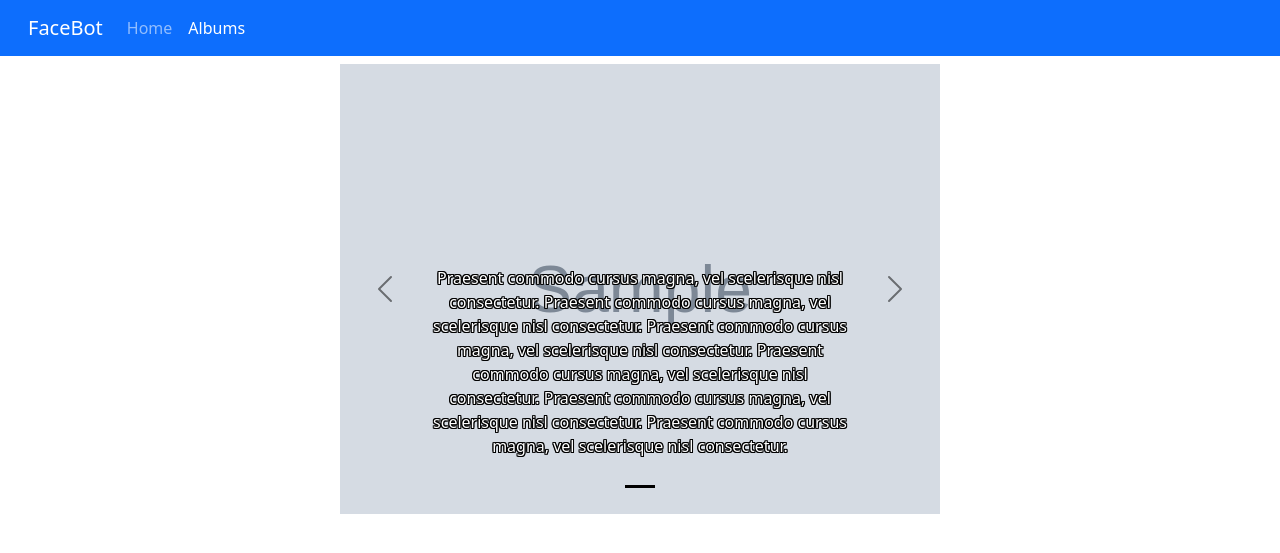
After one commit to BossOfCreeps/FaceBot, a Django app: page /album/1 in a window 1280 px wide. The commit adds this page. Shown: the top 553 px of the page. Run offline with Django 3.2, Linux system fonts and the light colour scheme; tables that the repository leaves empty hold one stand-in row (values such as "Sample post"); grey boxes marked "Sample" are stand-in pictures; some libraries are stand-ins or nearby versions.

Commit message:
add album page

```diff
--- a/FaceBot/settings.py
+++ b/FaceBot/settings.py
@@ -120,6 +120,6 @@ STATIC_URL = '/static/'
 STATIC_ROOT = os.path.join(BASE_DIR, "main/static/css/styles.css")
 
 MEDIA_URL = '/media/'
-MEDIA_ROOT = BASE_DIR.parent / 'media'
+MEDIA_ROOT = BASE_DIR / 'media'
 
 DATA_UPLOAD_MAX_MEMORY_SIZE = 52428800
--- a/ajax/views.py
+++ b/ajax/views.py
@@ -2,11 +2,15 @@ import base64
 import io
 
 import face_recognition
+from PIL import Image
 from django.http import JsonResponse
 
 
 def is_face(request):
+    p = 600
     inmemory_file = io.BytesIO(base64.decodebytes(request.POST["data"][23:].encode()))
+    img = Image.open(inmemory_file)
+    w, h = img.size
+    img.resize((p, int(p * h / w))) if w > h else img.resize((int(p * w / h), p)).save(inmemory_file, "JPEG")
     face_locations = face_recognition.face_locations(face_recognition.load_image_file(inmemory_file))
-    del inmemory_file
     return JsonResponse({"face": bool(face_locations)})
--- a/main/static/css/styles.css
+++ b/main/static/css/styles.css
@@ -16,15 +16,34 @@ main {
     display: none !important
 }
 
-.upload_image_card {
+.upload_image_card img{
+    margin: 3%;
+    width: 94%;
+}
+
+.upload_image_card div {
     width: 200px;
     display: inline-block;
-    margin: 10px;
+    margin: auto;
     vertical-align: top;
+}
+
+.photos_carousel {
+    width: 600px;
+    margin: auto;
+}
+
+.photos_carousel p{
+    color: white;
+    text-shadow:0px 1px 0 rgb(0,0,0),0px -1px 0 rgb(0,0,0),1px 0px 0 rgb(0,0,0),-1px 0px 0 rgb(0,0,0),1px 1px 0 rgb(0,0,0),1px -1px 0 rgb(0,0,0),-1px 1px 0 rgb(0,0,0),-1px -1px 0 rgb(0,0,0);
 }
 
 @media only screen and (max-width: 600px) {
     .upload_image_card {
         display: block;
     }
+
+    .photos_carousel {
+        width: 350px;
+    }
 }
--- a/main/templates/base.html
+++ b/main/templates/base.html
@@ -6,10 +6,11 @@
     <meta charset="utf-8">
     <meta name="viewport" content="width=device-width, initial-scale=1, shrink-to-fit=no">
     <link rel="stylesheet" href="https://stackpath.bootstrapcdn.com/bootstrap/4.3.1/css/bootstrap.min.css">
+    <link rel="stylesheet" href="https://use.fontawesome.com/releases/v5.6.3/css/all.css">
+    <link rel="stylesheet" href="https://cdn.jsdelivr.net/npm/bootstrap@5.0.0-beta1/dist/css/bootstrap.min.css">
     <link rel="stylesheet" href="{% static "css/webdevtrick.css" %}"/>
     <link rel="stylesheet" href="{% static "css/styles.css" %}">
     <link rel="shortcut icon" href="{% static "img/favicon.png" %}" type="image/png">
-    <link rel="stylesheet" href="https://use.fontawesome.com/releases/v5.6.3/css/all.css">
     <title>{% block title %}{% endblock %}</title>
 </head>
 <body>
@@ -25,8 +26,8 @@
                     <li class="nav-item {% if request.path == "/" %} active {% endif %}">
                         <a class="nav-link" href="{% url "index" %}">Home</a>
                     </li>
-                    <li class="nav-item">
-                        <a class="nav-link" href="#">Link</a>
+                    <li class="nav-item {% if request.path|slice:":7" == "/album/" %} active {% endif %}">
+                        <a class="nav-link" href="{% url "albums" %}">Albums</a>
                     </li>
                 </ul>
             </div>
@@ -35,10 +36,10 @@
 </header>
 
 <main>{% block main %}{% endblock %}</main>
-
 <script src="https://code.jquery.com/jquery-3.2.1.slim.min.js"></script>
 <script src="https://code.jquery.com/jquery-3.2.1.min.js"></script>
 <script src="https://cdnjs.cloudflare.com/ajax/libs/popper.js/1.12.9/umd/popper.min.js"></script>
+<script src="https://cdn.jsdelivr.net/npm/bootstrap@5.0.0-beta1/dist/js/bootstrap.bundle.min.js"></script>
 <script src="https://maxcdn.bootstrapcdn.com/bootstrap/4.0.0/js/bootstrap.min.js"></script>
 <script src="https://getbootstrap.com/docs/5.0/dist/js/bootstrap.bundle.min.js"></script>
 {% block scripts %}{% endblock %}
--- a/main/templates/index.html
+++ b/main/templates/index.html
@@ -24,7 +24,7 @@
                                             </button>
                                         </div>
                                     </div>
-                                    <div class="box-body"></div>
+                                    <div class="box-body upload_image_card"></div>
                                 </div>
                             </div>
                             <div class="dropzone-wrapper">
@@ -72,7 +72,7 @@
                                 data: {"data": e.target.result, csrfmiddlewaretoken: '{{ csrf_token }}'},
                                 success: function (data) {
                                     if (data.face && !error) {
-                                        html += '<div class="upload_image_card"><img width="200" src="' + e.target.result + '"/>' + '<p>' + file.name + '</p></div>';
+                                        html += '<div><img width="200" src="' + e.target.result + '"/>' + '<p>' + file.name + '</p></div>';
                                         $(input).parent().removeClass('dragover');
                                         $(input).parent().parent().find('.preview-zone').removeClass('hidden');
                                         $(input).parent().parent().find('.preview-zone').find('.box').find('.box-body').empty().append(html);
--- /dev/null
+++ b/main/templates/photos.html
@@ -0,0 +1,40 @@
+{% extends "base.html" %}
+{% load static %}
+
+{% block title %}Albums{% endblock %}
+
+{% block main %}
+    <div id="carouselExampleDark" class="carousel carousel-dark slide photos_carousel" data-bs-ride="carousel">
+        <ol class="carousel-indicators">
+            {% for photo in album.photos.all %}
+                <li data-bs-target="#carouselExampleDark" data-bs-slide-to="{{ forloop.counter0 }}"
+                    {% if forloop.first %}class="active">{% endif %}></li>
+            {% endfor %}
+        </ol>
+        <div class="carousel-inner" height="600px">
+            {% for photo in album.photos.all %}
+                <div class="carousel-item {% if forloop.first %}active{% endif %}">
+                    <img src="/media/{{ photo.photo }}" class="d-block w-100" alt="...">
+                    <div class="carousel-caption d-none d-md-block text_on_photo">
+                        <p>
+                            Praesent commodo cursus magna, vel scelerisque nisl consectetur.
+                            Praesent commodo cursus magna, vel scelerisque nisl consectetur.
+                            Praesent commodo cursus magna, vel scelerisque nisl consectetur.
+                            Praesent commodo cursus magna, vel scelerisque nisl consectetur.
+                            Praesent commodo cursus magna, vel scelerisque nisl consectetur.
+                            Praesent commodo cursus magna, vel scelerisque nisl consectetur.
+                        </p>
+                    </div>
+                </div>
+            {% endfor %}
+        </div>
+        <a class="carousel-control-prev" href="#carouselExampleDark" role="button" data-bs-slide="prev">
+            <span class="carousel-control-prev-icon" aria-hidden="true"></span>
+            <span class="visually-hidden">Previous</span>
+        </a>
+        <a class="carousel-control-next" href="#carouselExampleDark" role="button" data-bs-slide="next">
+            <span class="carousel-control-next-icon" aria-hidden="true"></span>
+            <span class="visually-hidden">Next</span>
+        </a>
+    </div>
+{% endblock %}
--- a/main/urls.py
+++ b/main/urls.py
@@ -4,5 +4,6 @@ from main import views
 
 urlpatterns = [
     path('',  views.Index.as_view(), name="index"),
-    path('albums/',  views.Albums.as_view(), name="albums"),
+    path('album/',  views.Albums.as_view(), name="albums"),
+    path('album/<str:album_id>', views.Photos.as_view(), name="photos"),
 ]
--- a/main/views.py
+++ b/main/views.py
@@ -1,3 +1,6 @@
+import io
+
+from PIL import Image
 from django.contrib.auth import login
 from django.contrib.auth.models import User
 from django.http import HttpResponse, HttpResponseRedirect
@@ -5,6 +8,7 @@ from django.shortcuts import render
 from django.utils.timezone import now
 from django.views import View
 
+from main.lib import magic_with_image
 from main.models import Album, Photo
 
 
@@ -17,12 +21,16 @@ class Index(View):
         album = Album.objects.create(user=request.user, datetime=now())
 
         for file in request.FILES.getlist("img_logo"):
-            print(file)
-            Photo.objects.create(album=album, photo=file)
+            Photo.objects.create(album=album, photo=magic_with_image(file))
 
         return HttpResponseRedirect("/")
 
 
 class Albums(View):
     def get(self, request, *args, **kwargs):
-        return render(request, "albums.html", {"albums": Album.objects.order_by("datetime")})
+        return render(request, "albums.html", {"albums": Album.objects.order_by("-datetime")})
+
+
+class Photos(View):
+    def get(self, request, *args, **kwargs):
+        return render(request, "photos.html", {"album": Album.objects.get(id=kwargs["album_id"])})
```
Also changed, not shown: main/lib.py (added, +26 -0 lines), main/templates/albums.html (+3 -38 lines), media/face1.jpg (added), media/face2.jpg (added), media/face3.jpg (added).
